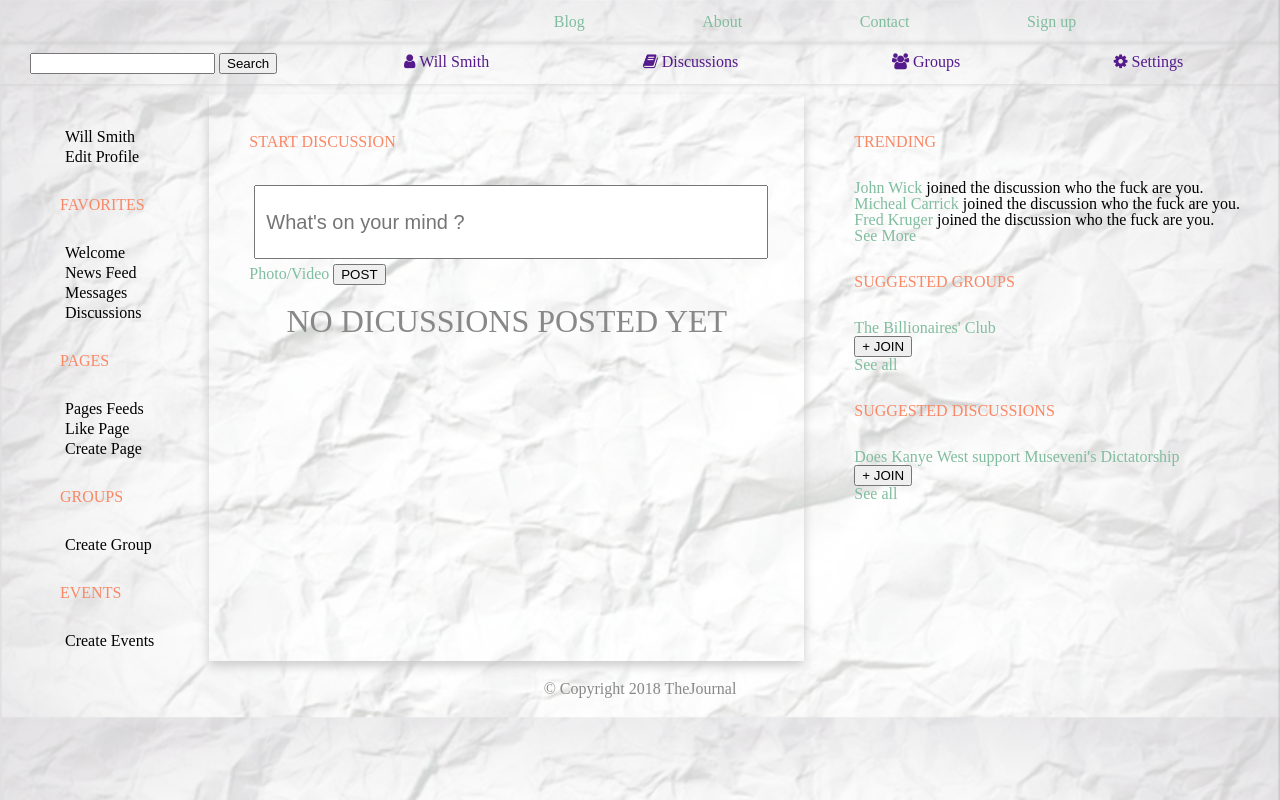
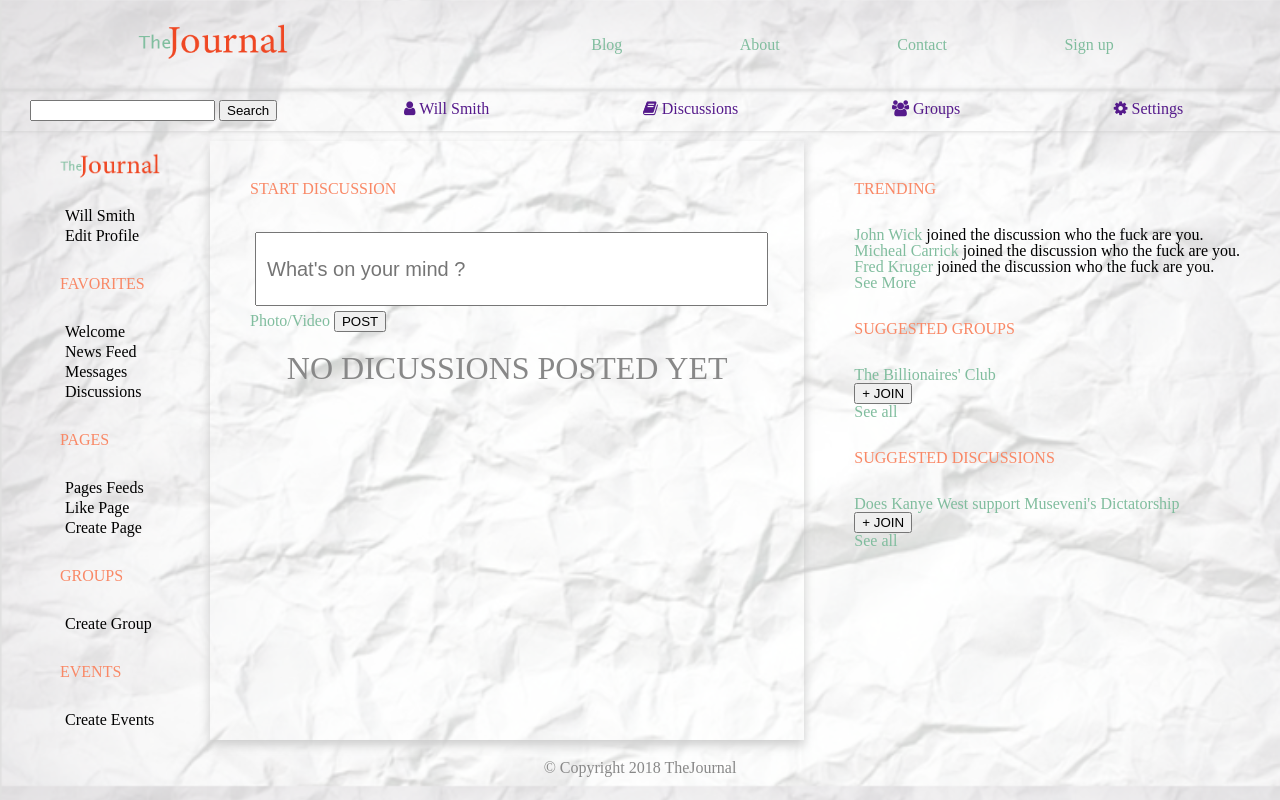
Before and after one commit to SherlockLuke/theJournal, a plain HTML site: page index.html in a window 1280 px wide. Shown: the top 800 px of the page. Drawn offline with Linux system fonts and the light colour scheme; files that its build step writes are made by us from their sources; files whose address does not match are found by name.

Commit message:
Trial again

```diff
--- a/index.html
+++ b/index.html
@@ -4,11 +4,11 @@
     <meta charset="UTF-8">
     <meta name="viewport" content="width=device-width, initial-scale=1.0">
     <meta http-equiv="X-UA-Compatible" content="ie=edge">
-    <link rel="shortcut icon" href="images/icon.png" type="image/png">
-    <link rel="stylesheet" href="css/reset.css">
-    <link rel="stylesheet" href="css/main.css">
-    <link rel="stylesheet" href="css/layout.css">
-    <link rel="stylesheet" href="css/resize.css">
+    <link rel="shortcut icon" href="Site/images/icon.png" type="image/png">
+    <link rel="stylesheet" href="Site/css/reset.css">
+    <link rel="stylesheet" href="Site/css/main.css">
+    <link rel="stylesheet" href="Site/css/layout.css">
+    <link rel="stylesheet" href="Site/css/resize.css">
     <link rel="stylesheet" href="https://cdnjs.cloudflare.com/ajax/libs/font-awesome/4.7.0/css/font-awesome.min.css">
 
 
@@ -16,7 +16,7 @@
 </head>
 <body>
     <header id="home-header">
-        <a href="index.html"><img src="images/logo.png" alt="" title="TheJournal"></a>
+        <a href="index.html"><img src="Site/images/logo.png" alt="" title="TheJournal"></a>
         <nav>
             <a href="index.html">Blog</a>
             <a href="about.html">About</a>
@@ -39,7 +39,7 @@
     </div>
     <section id="container">
         <div class="left">
-            <img src="images/logo.png" alt="">
+            <img src="Site/images/logo.png" alt="">
             <div>
                 <ul class="one">
                     <li>Will Smith</li>
@@ -118,6 +118,6 @@
     <section id="login-footer">
             <span>&copy Copyright 2018 TheJournal</span>
     </section>
-    <script src="js/script.js"></script>
+    <script src="Site/js/script.js"></script>
 </body>
 </html>
```
